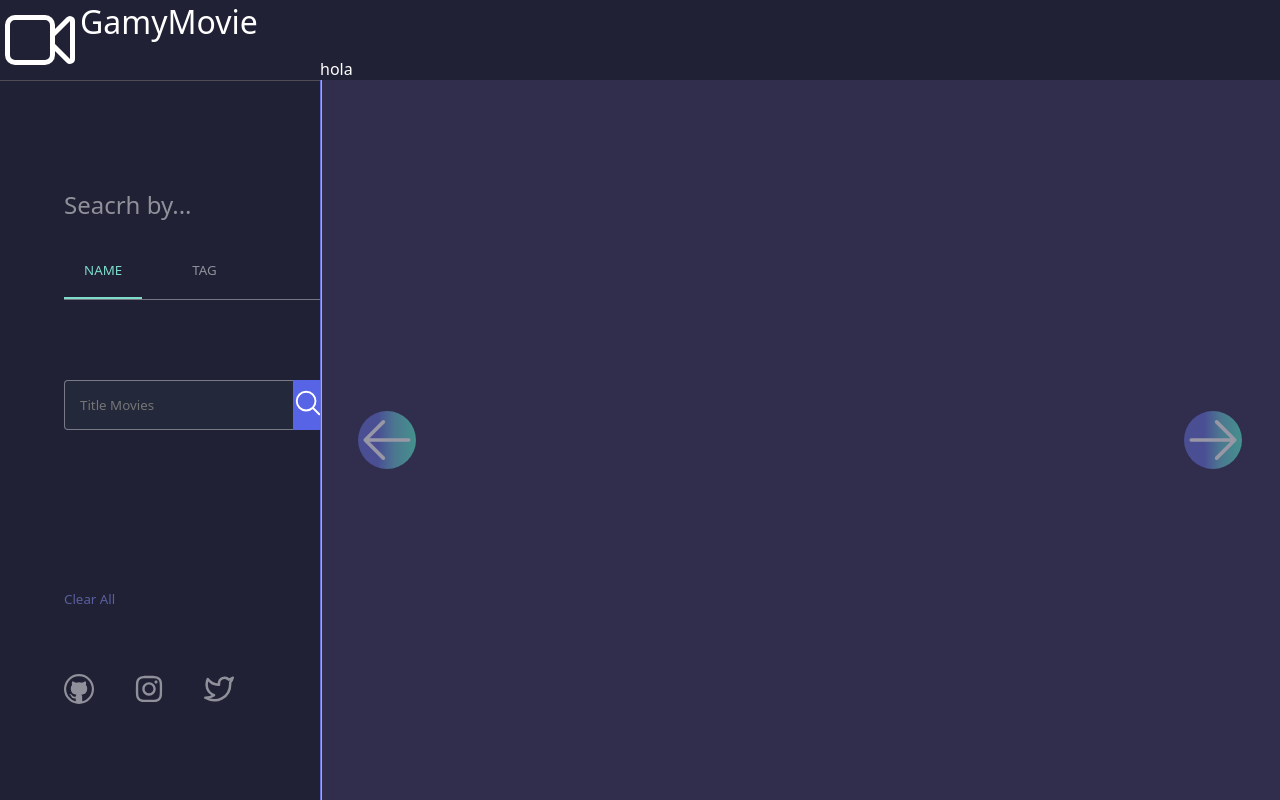
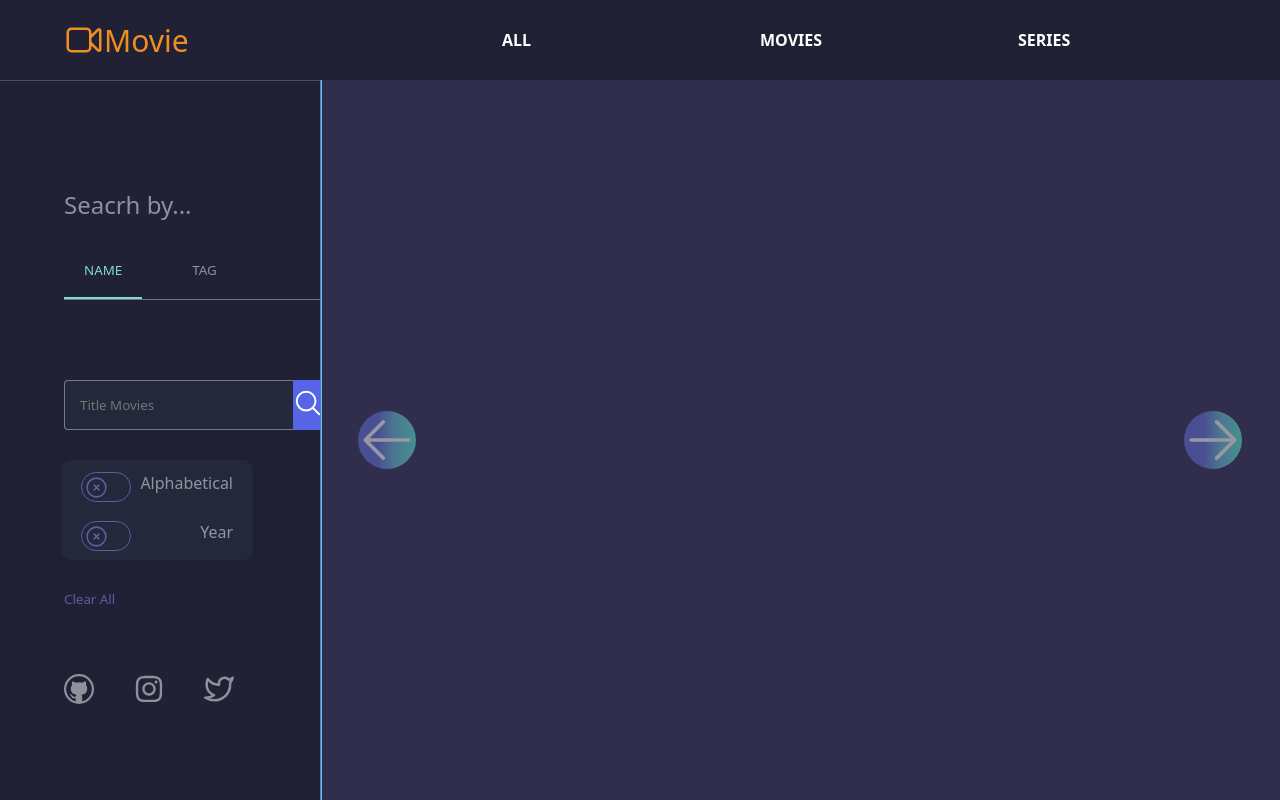
Before and after one commit to alcias4/search-movies, a React (Vite) app: page / in a window 1280 px wide. Built offline with nearby package versions, Linux system fonts and the light colour scheme.

Commit message:
Arreglos

```diff
--- a/src/App.css
+++ b/src/App.css
@@ -18,17 +18,67 @@ header{
 
 header h1{
   display: flex;
+  align-items: center;
+  font-size: 30px;
   width: 25%;
-  font-weight: 300;
+  font-weight: 400;
+  padding-left: 5%;
+  color: #f08d23;
 
+}
+
+header h1 svg {
+  width: 40px;
 }
 
 header section{
   display: flex;
   width: 75%;
-  align-items: flex-end;
+  justify-content: center;
+  align-items: center;
+  gap: 50px;
+  padding-left: 10%;
+}
 
+header section strong{
+  width: 25%;
+  text-transform: uppercase;
 }
+
+.activeStronge{
+  color: #7ddcca;
+  position: relative;
+  font-size: 20px;
+  transition: all 500ms ease;
+  position: relative;
+}
+
+.activeStronge::after{
+  content: '';
+  width: 12px;
+  height: 12px;
+  position: absolute;
+  background-color: #7ddcca;
+  border-radius: 50%;
+  bottom: 6px;
+  left: -20px;
+  animation: apar 500ms ease;
+}
+
+
+@keyframes apar {
+  0%{
+    opacity: 0px;
+    width: 0px;
+    height: 0px;
+  }
+
+  100%{
+    opacity: 1;
+  }
+}
+
+
 
 
 main{
@@ -69,15 +119,27 @@ main{
   grid-template-columns: repeat(3,1fr);
   align-content: center;
   justify-items: center;
-  gap: 20px;
+  gap: 15px;
   width: 80%;
   height: 100%;
   list-style: none;
 }
 
 .contend-movies li{
+  animation: aparicion 800ms linear !important;
+  width: 200px;
+}
 
-  width: 200px;
+@keyframes aparicion {
+  0%{
+    transform: scale(0.5);
+    opacity: 0;
+  }
+
+  100%{
+    opacity: 1;
+    transform: scale(1);
+  }
 }
 
 .contend-movies li h3{
@@ -89,8 +151,7 @@ main{
 .contend-movies li img {
   width: 200px;
   height: 230px;
-  border-radius: 10px;
-
+  border-radius: 5px;
   box-shadow: 0px 0px 20px rgba(0, 0, 0, 0.418);
 }
 
--- a/src/App.jsx
+++ b/src/App.jsx
@@ -4,22 +4,64 @@ import { Movies } from './componets/movies'
 import { Navigator } from './componets/nav'
 import './App.css'
 import { useSearch } from './hooks/useSearch'
+import { useStyle } from './hooks/useStyle'
 import { useState } from 'react'
 
 function App() {
+  const [year, setYear] = useState(false)
+  const [check, setchek] = useState(false)
+  const [tags, setTags] = useState(null)
   const { search, setSearch, error } = useSearch()
-  const { movies, getMovies, loandig } = useMovies({ search })
-  const [tags, setTags] = useState('')
+  const { movies, getMovies, loandig } = useMovies({ search,check, tags, year })
+  const {color} = useStyle({tags})
 
-  const handleSumbmit = (tag) => {
-    getMovies()
-    setTags(tag)
+  const yearFun = () =>{
+    if(movies.length !== 0){
+      setYear(!year)
+      setchek(false)
+    }
+    if(movies.length === 0){
+      alert('First you have to search for a movie')
+    }
 
   }
 
 
+  const checkFun= ()=>{
+    if(movies.length !== 0){
+      setchek(!check)
+      setYear(false)
+    }
+    if(movies.length === 0){
+      alert('First you have to search for a movie')
+    }
+
+  }
+
+  const handleSumbmit = () => {
+    if(tags === null){
+      setTags('')
+    }
+    getMovies()
+  }
+
+
+  const tagsFun = (e) =>{
+
+    setTags(e)
+
+  }
+
+
+
+
+
+
   const handleChange = (e) => {
-    setSearch(e.target.value)
+
+    let data = e.target.value
+    setSearch(data)
+
   }
 
 
@@ -32,15 +74,17 @@ function App() {
             <svg xmlns="http://www.w3.org/2000/svg" fill="none" viewBox="0 0 24 24" strokeWidth={1.5} stroke="currentColor" className="w-6 h-6">
               <path strokeLinecap="round" d="M15.75 10.5l4.72-4.72a.75.75 0 011.28.53v11.38a.75.75 0 01-1.28.53l-4.72-4.72M4.5 18.75h9a2.25 2.25 0 002.25-2.25v-9a2.25 2.25 0 00-2.25-2.25h-9A2.25 2.25 0 002.25 7.5v9a2.25 2.25 0 002.25 2.25z" />
             </svg>
-            GamyMovie
+           Movie
           </h1>
           <section>
-            hola
+            <strong className={tags==''? color: null}>All</strong>
+            <strong className={tags=="movie"? color: null}>Movies</strong>
+            <strong className={tags=="series"? color: null}>Series</strong>
           </section>
         </header>
         <main>
-          <Navigator handleSumbmit={handleSumbmit} handleChange={handleChange} search={search} error={error} />
-          <Movies tags={tags} movies={movies} loandig={loandig} />
+          <Navigator year={year} yearFun={yearFun} tagsFun={tagsFun}  check={check} checkFun={checkFun} tags={tags} handleSumbmit={handleSumbmit} handleChange={handleChange} search={search} error={error} />
+          <Movies check={check} tags={tags} movies={movies} loandig={loandig} />
         </main>
       </div>
     </>
--- /dev/null
+++ b/src/componets/check.jsx
@@ -0,0 +1,34 @@
+
+
+export function CheckInput({ check, checkFun, year, yearFun }) {
+
+  return <div className='contend-check'>
+    <article>
+      <label htmlFor="check" className={check ? 'checkbok-lable activeSvg checkbok-lableActive' : 'checkbok-lable desactiveSvg'} onClick={checkFun}>
+        {
+          check ? <svg xmlns="http://www.w3.org/2000/svg" fill="none" viewBox="0 0 24 24" strokeWidth={1.5} stroke="currentColor" className="w-6 h-6">
+            <path strokeLinecap="round" strokeLinejoin="round" d="M9 12.75L11.25 15 15 9.75M21 12a9 9 0 11-18 0 9 9 0 0118 0z" />
+          </svg> : <svg xmlns="http://www.w3.org/2000/svg" fill="none" viewBox="0 0 24 24" strokeWidth={1.5} stroke="currentColor" className="w-6 h-6">
+            <path strokeLinecap="round" strokeLinejoin="round" d="M9.75 9.75l4.5 4.5m0-4.5l-4.5 4.5M21 12a9 9 0 11-18 0 9 9 0 0118 0z" />
+          </svg>
+        }
+
+      </label>
+      <strong>Alphabetical</strong>
+    </article>
+    <article>
+      <label htmlFor="check" className={year ? 'checkbok-lable activeSvg checkbok-lableActive' : 'checkbok-lable desactiveSvg'} onClick={yearFun}>
+        {
+          check ? <svg xmlns="http://www.w3.org/2000/svg" fill="none" viewBox="0 0 24 24" strokeWidth={1.5} stroke="currentColor" className="w-6 h-6">
+            <path strokeLinecap="round" strokeLinejoin="round" d="M9 12.75L11.25 15 15 9.75M21 12a9 9 0 11-18 0 9 9 0 0118 0z" />
+          </svg> : <svg xmlns="http://www.w3.org/2000/svg" fill="none" viewBox="0 0 24 24" strokeWidth={1.5} stroke="currentColor" className="w-6 h-6">
+            <path strokeLinecap="round" strokeLinejoin="round" d="M9.75 9.75l4.5 4.5m0-4.5l-4.5 4.5M21 12a9 9 0 11-18 0 9 9 0 0118 0z" />
+          </svg>
+        }
+
+      </label>
+      <strong>Year</strong>
+    </article>
+
+  </div>
+}
--- a/src/componets/movies.jsx
+++ b/src/componets/movies.jsx
@@ -1,10 +1,11 @@
+
 import { useFilter } from "../hooks/useFilter"
 
 
 
-export function Movies({ movies, loandign, tags }) {
+export function Movies({ movies, loandign, tags}) {
+
   const {newMovies, handleLeft, handleRigth,activeLeft,activeRigt} = useFilter({movies, tags})
-
 
   return (
     <section className="right">
--- a/src/componets/nav.jsx
+++ b/src/componets/nav.jsx
@@ -2,6 +2,7 @@ import { useState } from 'react'
 import { VscGithub } from "react-icons/vsc";
 import { FaInstagram } from "react-icons/fa"
 import { FiTwitter } from "react-icons/fi"
+import { CheckInput } from './check';
 import '../style/nav.css'
 
 
@@ -13,10 +14,11 @@ import '../style/nav.css'
 
 
 
-export function Navigator({ handleSumbmit, handleChange, search, error }) {
+export function Navigator({ handleSumbmit, handleChange, search, error, checkFun, check , tagsFun, year, yearFun}) {
   const [active, setActive] = useState(true)
-  const [tag, setTag] = useState('');
+  const [tagssS,setTags] = useState()
   const [despliegue, setDespliegue] = useState(false);
+
 
   const handleClick = () => {
     setDespliegue(false)
@@ -25,18 +27,20 @@ export function Navigator({ handleSumbmit, handleChange, search, error }) {
 
   const handleClickTags = () => {
 
+
     setActive(false)
   }
 
   const handleOnclickOption = (e) => {
-    let data = e.target.firstChild.data
-    if (data === 'None') {
-      setDespliegue(false)
-      setTag('')
-      return
+    let t = e.target.firstChild.data
+
+    if(t === 'None'){
+      t = '';
     }
-    setTag(data)
+
     setDespliegue(false)
+    setTags(t)
+    tagsFun(t)
   }
 
   const despliegueClick = () => {
@@ -52,8 +56,8 @@ export function Navigator({ handleSumbmit, handleChange, search, error }) {
       <button className={!active ? 'btn active' : 'btn'} onClick={handleClickTags}>Tag</button>
     </section>
     {
-      active ? <form className='form-titulo' onSubmit={(e)=>{e.preventDefault(); handleSumbmit(tag)}}>
-        <input type="text" placeholder='Title movies' onChange={handleChange} defaultValue={search} />
+      active ? <form className='form-titulo' onSubmit={(e) => { e.preventDefault(); handleSumbmit() }}>
+        <input type="text" placeholder='Title movies' onChange={(e=>{handleChange(e)})} defaultValue={search} />
         <button type='submit'>
           <svg xmlns="http://www.w3.org/2000/svg" fill="none" viewBox="0 0 24 24" strokeWidth="1.5" stroke="currentColor" className="w-6 h-6">
             <path strokeLinecap="round" strokeLinejoin="round" d="M21 21l-5.197-5.197m0 0A7.5 7.5 0 105.196 5.196a7.5 7.5 0 0010.607 10.607z" />
@@ -62,30 +66,31 @@ export function Navigator({ handleSumbmit, handleChange, search, error }) {
         {
           error && <p>{error}</p>
         }
+        <CheckInput check={check} checkFun={checkFun} year={year} yearFun={yearFun}/>
       </form> :
         <form onSubmit={(e) => { e.preventDefault() }} className='form-tags'>
           <div className='form-input'>
-            <input type="text" placeholder='Add Tag...' value={tag}  readOnly/>
-            <button onClick={despliegueClick} style={despliegue? {opacity:1}: {opacity:0.7}}>
+            <input type="text" placeholder='Add Tag...' value={tagssS} readOnly />
+            <button onClick={despliegueClick} style={despliegue ? { opacity: 1 } : { opacity: 0.7 }}>
               {
                 despliegue ? <svg xmlns="http://www.w3.org/2000/svg" fill="none" viewBox="0 0 24 24" strokeWidth="1.5" stroke="currentColor" className="w-6 h-6">
                   <path strokeLinecap="round" strokeLinejoin="round" d="M19.5 8.25l-7.5 7.5-7.5-7.5" />
                 </svg> :
                   <svg xmlns="http://www.w3.org/2000/svg" fill="none" viewBox="0 0 24 24" strokeWidth="1.5" stroke="currentColor" className="w-6 h-6">
-                    <path strokeLinejoin="round"  d="M4.5 15.75l7.5-7.5 7.5 7.5" />
+                    <path strokeLinejoin="round" d="M4.5 15.75l7.5-7.5 7.5 7.5" />
                   </svg>
               }
             </button>
           </div>
-          <div className={despliegue ? 'hola' : 'desactive'}>
+          <form className={despliegue ? 'hola' : 'desactive'}>
             <span onClick={handleOnclickOption}>series</span>
             <span onClick={handleOnclickOption}>movie</span>
             <span onClick={handleOnclickOption}>None</span>
-          </div>
+          </form>
         </form>
     }
 
-    <button className='clear'>Clear all</button>
+    <button  className='clear'>Clear all</button>
     <footer>
       <a href="#">
         <VscGithub />
--- a/src/hooks/useMovies.js
+++ b/src/hooks/useMovies.js
@@ -1,9 +1,11 @@
 import { useState } from "react";
 import {  moviesSearch } from "../service/movies";
 
-export function useMovies({search}){
+export function useMovies({search,check, tags, year}){
   const [movies,setMovies] = useState([]);
   const [loandig, setLoading] = useState(false)
+
+
 
   const getMovies = async ()=>{
     try{
@@ -17,5 +19,31 @@ export function useMovies({search}){
     }
   }
 
-  return {movies, getMovies, loandig}
+
+
+  const sortMovies = check
+  ?[...movies].sort((a,b)=>a.title.localeCompare(b.title))
+  :movies
+
+
+  const newPelis = tags?
+  [...sortMovies].filter((e)=>{return e.type === tags}):sortMovies
+
+
+  const yearPelis = year?
+  [...newPelis].sort((a,b)=> a.year.localeCompare( b.year) ):
+  newPelis
+
+
+
+
+
+
+
+
+
+
+
+
+  return {movies: yearPelis, getMovies, loandig}
 }
--- a/src/hooks/useSearch.js
+++ b/src/hooks/useSearch.js
@@ -25,6 +25,8 @@ export function useSearch() {
       return;
     }
 
+
+
     setError(null);
   }, [search]);
   return { search, setSearch, error };
--- /dev/null
+++ b/src/hooks/useStyle.js
@@ -0,0 +1,12 @@
+import { useState,useEffect } from 'react'
+
+
+export function useStyle({tags}){
+  const [color, setColor] = useState()
+
+  useEffect(()=>{
+    setColor('activeStronge')
+  },[tags])
+
+  return {color}
+}
--- a/src/style/nav.css
+++ b/src/style/nav.css
@@ -169,7 +169,81 @@ footer a:hover{
   transition: all 500ms ease;
 }
 
+.contend-check{
+  display: flex;
+  flex-direction: column;
+  align-items: center;
+  gap: 10px;
+  width: 75%;
+  height: 100px;
+  position: absolute;
+  left: -3px;
+  bottom: -130px;
+  background-color: #24283b;
+  padding-top: 12px;
+  border-radius: 10px;
+  box-shadow: 0px 0px 10px rgba(29, 26, 26, 0.363);
 
+}
+
+.contend-check article{
+  margin-bottom: 10px;
+  width: 100%;
+  height: 100%;
+  align-items: flex-start;
+  display: flex;
+  justify-content: space-evenly;
+}
+
+
+.contend-check article strong{
+  position: absolute;
+  text-align: left;
+  font-weight: 200;
+  opacity: 0.5;
+  right: 20px;
+}
+
+.checkbok-lable{
+  display: flex;
+  align-items: center;
+  justify-content: center;
+  width: 50px;
+  height: 30px;
+  background-color: #24283b;
+  border: 1px solid #5a5f9f;
+  border-radius: 30px;
+  cursor: pointer;
+  position: absolute;
+  left: 20px;
+  transition: all 500ms ease;
+}
+
+.checkbok-lableActive{
+  background-color: #5764e6;
+  border: 1px solid white;
+}
+
+.checkbok-lable svg{
+  transition: all 500ms ease;
+}
+
+.desactiveSvg svg{
+  position: absolute;
+  left: 2px;
+  color: #5a5f9f;
+}
+
+.activeSvg svg{
+  margin-left: 22px;
+  color: white;
+}
+
+
+
+.checkbok-lable svg{
+  width:25px;
+}
 
 .form-tags div button svg{
   width: 30px;
```
Also changed, not shown: src/hooks/useFilter.js (+10 -26 lines).
